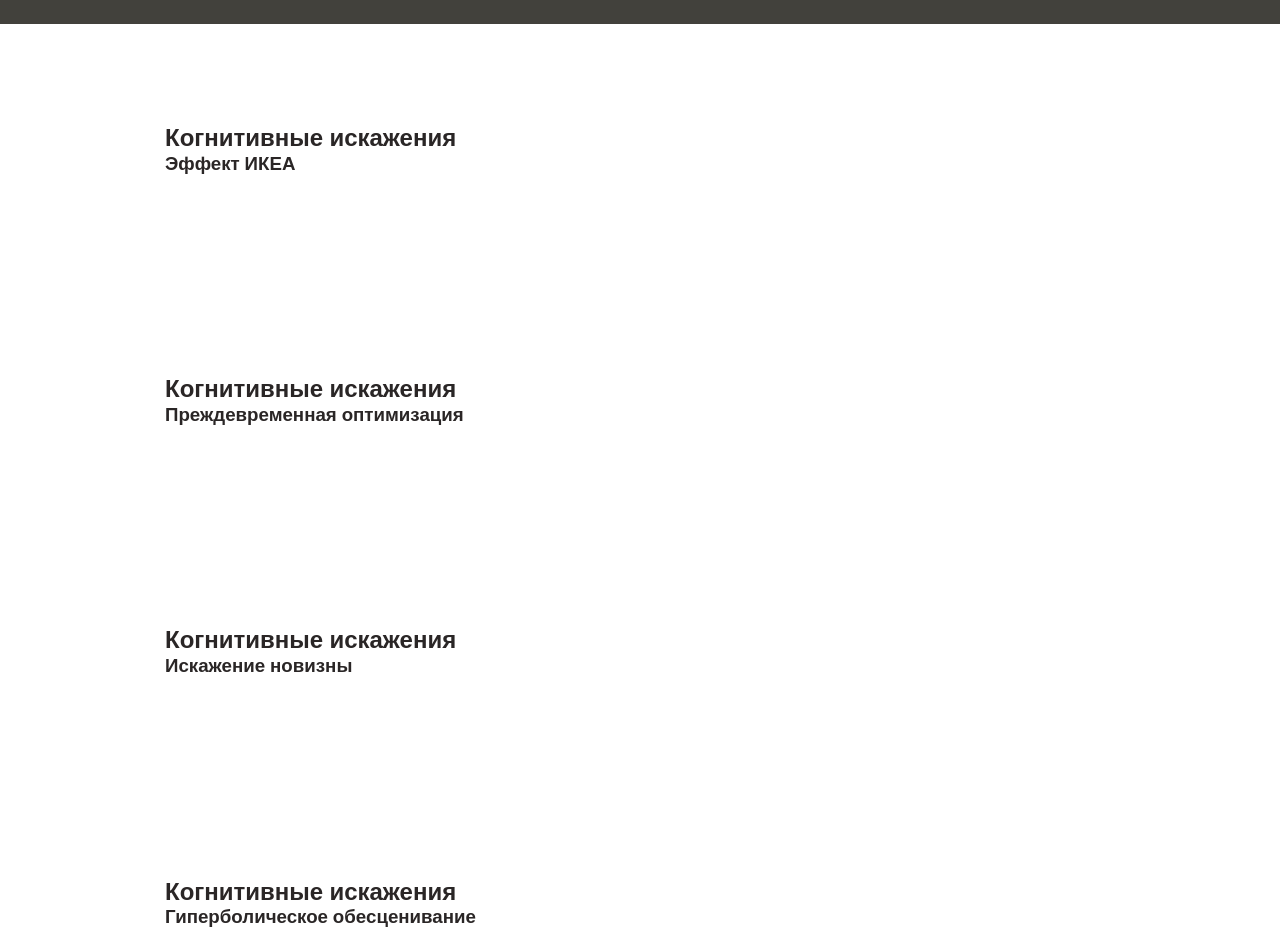
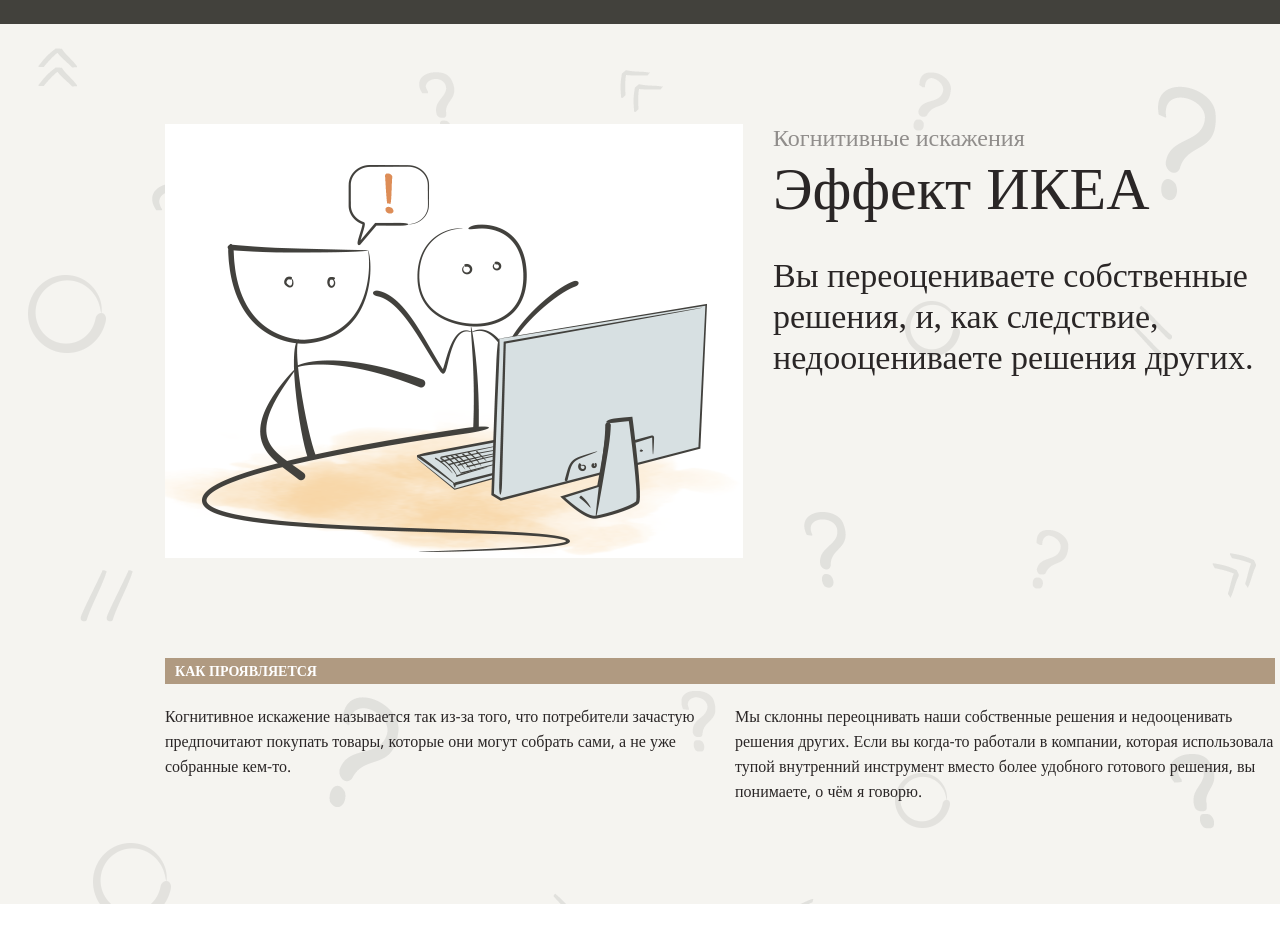
Before and after one commit to Sergey-Saprankov/layout-designer-project-lvl1, a website: page src/index.html in a window 1280 px wide. Shown: the part 2700-3634 px from the top of the page. Drawn offline with nearby package versions, Linux system fonts and the light colour scheme; a web font is replaced by a local one.

Commit message:
added effect-ikea section

```diff
--- a/src/index.html
+++ b/src/index.html
@@ -50,7 +50,7 @@
     <article class="section-video">
       <div class="container-article">
         <h2 class="section-video-title">Что же это такое,<br> <span>когнитивные искажения?</span></h2>
-        <p class="text">Что такое когнитивные искажения. Petrovna Channel</p>
+        <p class="text center">Что такое когнитивные искажения. Petrovna Channel</p>
         <iframe
           class="video"
           width="919"
@@ -104,10 +104,28 @@
     </div>
 
     <main>
-      <section class="effect-ikea">
+      <section class="effect-ikea background">
         <div class="container">
-          <h2>Когнитивные искажения</h2>
-          <h3>Эффект ИКЕА</h3>
+          <div class="flex">
+            <div class="cont-title">
+              <h2 class="effect-ikea-h2">Эффект ИКЕА</h2>
+              <p class="style">Когнитивные искажения</p>
+              <p class="effect-ikea-text">Вы переоцениваете собственные решения, и, как следствие, недооцениваете решения других.</p>
+            </div>
+
+            <div class="cont-img">
+              <img class="img" src="images/1.png" alt="images">
+            </div>
+          </div>
+          <h3 class="effect-ikea-h3">Как проявляется</h3>
+          <div class="flex">
+            <div class="column-1">
+              <p class="text">Когнитивное искажение называется так из-за того, что потребители зачастую предпочитают покупать товары, которые они могут собрать сами, а не уже собранные кем-то.</p>
+            </div>
+            <div class="column-2">
+              <p class="text">Мы склонны переоцнивать наши собственные решения и недооценивать решения других. Если вы когда-то работали в компании, которая использовала тупой внутренний инструмент вместо более удобного готового решения, вы понимаете, о чём я говорю.</p>
+            </div>
+          </div>
         </div>
       </section>
 
--- a/src/styles/style.css
+++ b/src/styles/style.css
@@ -52,7 +52,7 @@
   font-style: normal;
   font-weight: 400;
   font-size: 72px;
-  line-height: 100%;
+  line-height: 1;
 
   color: #2a2626;
 }
@@ -67,6 +67,7 @@
   line-height: 26px;
   color: #2a2626;
 }
+
 .column-1 {
   width: 540px;
 }
@@ -123,12 +124,14 @@
   font-style: normal;
   font-weight: 400;
   font-size: 16px;
-  line-height: 160%;
+  line-height: 25px;
+}
+.center{
   text-align: center;
-  margin-bottom: 30px;
 }
 .video {
   filter: drop-shadow(0 16px 32px rgba(0, 0, 0, 0.15));
+  margin-top: 30px;
 }
 .section-nav {
   background: #42413c;
@@ -139,7 +142,6 @@
   flex-wrap: wrap;
   column-gap: 30px;
   row-gap: 20px;
-
 }
 .item {
   width: 350px;
@@ -187,8 +189,71 @@
   font-weight: 400;
   font-size: 16px;
   line-height: 25px;
-  color: #2A2626;
+  color: #2a2626;
 }
-.item:hover .wt{
+.item:hover .wt {
   color: #fff;
 }
+
+/* ================================================== */
+
+.effect-ikea {
+  position: relative;
+  overflow: hidden;
+  background: #f5f4f0;
+}
+.flex {
+  display: flex;
+  justify-content: space-between;
+  column-gap: 30px;
+}
+.cont-title {
+  order: 1;
+  display: flex;
+  flex-direction: column;
+}
+.effect-ikea-h2 {
+  order: 1;
+  font-family: "Neucha";
+  font-style: normal;
+  font-weight: 400;
+  font-size: 60px;
+  line-height: 72px;
+  color: #2a2626;
+  margin-bottom: 30px;
+}
+.effect-ikea-text {
+  font-family: "Neucha";
+  font-style: normal;
+  font-weight: 400;
+  font-size: 34px;
+  line-height: 41px;
+  color: #2a2626;
+  order: 2;
+}
+.style {
+  font-family: "Neucha";
+  font-style: normal;
+  font-weight: 400;
+  font-size: 24px;
+  line-height: 29px;
+  color: #908d8b;
+}
+.cont-img {
+  width: 578px;
+  height: 434px;
+  position: relative;
+}
+.effect-ikea-h3 {
+  margin-top: 100px;
+  margin-bottom: 20px;
+  font-family: "Open Sans";
+  font-style: normal;
+  font-weight: 700;
+  font-size: 14px;
+  line-height: 16px;
+  color: #FFFFFF;
+  text-transform: uppercase;
+  padding: 5px 0px 5px 10px;
+  background: #B09A81;
+}
```
